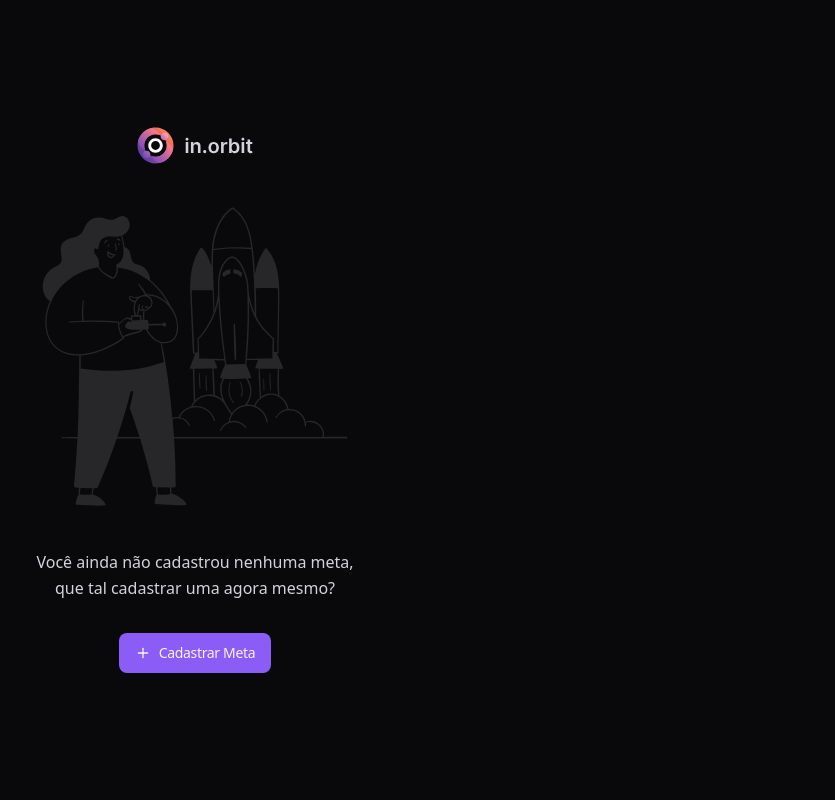
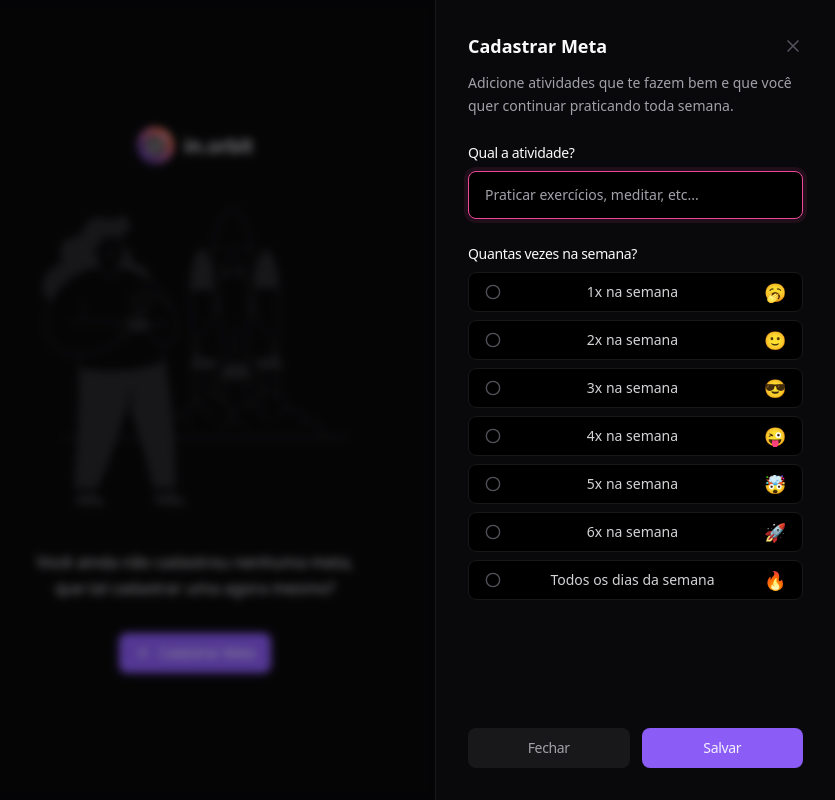
Before and after one commit to FJr-Unifil/pocket-js-front, a React (Vite) app: page / in a window 1280 px wide. Both pictures are taken after a click on the button "Cadastrar Meta". Shown: the whole page, without its empty margins (445-1280 px from the left). Built offline with nearby package versions, Linux system fonts and the light colour scheme.

Commit message:
Finish style of the dialog to add a new goal

```diff
--- a/src/App.tsx
+++ b/src/App.tsx
@@ -1,11 +1,27 @@
-import { Plus } from 'lucide-react'
+import { Plus, X } from 'lucide-react'
 
 import logo from './assets/inorbit-frame.svg'
 import letsStart from './assets/lets-start.svg'
 import { Button } from './components/button'
+import {
+  Dialog,
+  DialogClose,
+  DialogContent,
+  DialogDescription,
+  DialogTitle,
+  DialogTrigger,
+} from './components/dialog'
+import { Label } from './components/label'
+import { Input } from './components/input'
+import {
+  RadioGroup,
+  RadioGroupIndicator,
+  RadioGroupItem,
+} from './components/radio-group'
 
 export function App() {
   return (
+    <Dialog>
       <div className="h-screen flex flex-col items-center justify-center gap-8">
         <img src={logo} alt="inorbit logo" />
         <img src={letsStart} alt="illustration" />
@@ -14,10 +30,113 @@
           mesmo?
         </p>
 
+        <DialogTrigger asChild>
           <Button>
             <Plus className="size-4" />
             Cadastrar Meta
           </Button>
+        </DialogTrigger>
       </div>
+
+      <DialogContent>
+        <div className="flex flex-col gap-6 h-full">
+          <div className="flex flex-col gap-3">
+            <div className="flex items-center justify-between">
+              <DialogTitle>Cadastrar Meta</DialogTitle>
+              <DialogClose>
+                <X className="size-5 text-zinc-600" />
+              </DialogClose>
+            </div>
+            <DialogDescription>
+              Adicione atividades que te fazem bem e que você quer continuar
+              praticando toda semana.
+            </DialogDescription>
+          </div>
+
+          <form action="" className="flex flex-col justify-between flex-1">
+            <div className="flex flex-col gap-6">
+              <div className="flex flex-col gap-2">
+                <Label htmlFor="title">Qual a atividade?</Label>
+                <Input
+                  placeholder="Praticar exercícios, meditar, etc..."
+                  autoFocus
+                  id="title"
+                />
+              </div>
+
+              <div className="flex flex-col gap-2">
+                <Label htmlFor="title">Quantas vezes na semana?</Label>
+                <RadioGroup>
+                  <RadioGroupItem value="1">
+                    <RadioGroupIndicator />
+                    <span className="text-zinc-300 text-sm font-medium leading-none">
+                      1x na semana
+                    </span>
+                    <span className="text-lg leading-none">🥱</span>
+                  </RadioGroupItem>
+
+                  <RadioGroupItem value="2">
+                    <RadioGroupIndicator />
+                    <span className="text-zinc-300 text-sm font-medium leading-none">
+                      2x na semana
+                    </span>
+                    <span className="text-lg leading-none">🙂</span>
+                  </RadioGroupItem>
+
+                  <RadioGroupItem value="3">
+                    <RadioGroupIndicator />
+                    <span className="text-zinc-300 text-sm font-medium leading-none">
+                      3x na semana
+                    </span>
+                    <span className="text-lg leading-none">😎</span>
+                  </RadioGroupItem>
+
+                  <RadioGroupItem value="4">
+                    <RadioGroupIndicator />
+                    <span className="text-zinc-300 text-sm font-medium leading-none">
+                      4x na semana
+                    </span>
+                    <span className="text-lg leading-none">😜</span>
+                  </RadioGroupItem>
+
+                  <RadioGroupItem value="5">
+                    <RadioGroupIndicator />
+                    <span className="text-zinc-300 text-sm font-medium leading-none">
+                      5x na semana
+                    </span>
+                    <span className="text-lg leading-none">🤯</span>
+                  </RadioGroupItem>
+
+                  <RadioGroupItem value="6">
+                    <RadioGroupIndicator />
+                    <span className="text-zinc-300 text-sm font-medium leading-none">
+                      6x na semana
+                    </span>
+                    <span className="text-lg leading-none">🚀</span>
+                  </RadioGroupItem>
+
+                  <RadioGroupItem value="7">
+                    <RadioGroupIndicator />
+                    <span className="text-zinc-300 text-sm font-medium leading-none">
+                      Todos os dias da semana
+                    </span>
+                    <span className="text-lg leading-none">🔥</span>
+                  </RadioGroupItem>
+                </RadioGroup>
+              </div>
+            </div>
+
+            <div className="flex items-center gap-3">
+              <DialogClose asChild>
+                <Button type="button" className="flex-1" variant="secondary">
+                  Fechar
+                </Button>
+              </DialogClose>
+              <Button className="flex-1">Salvar</Button>
+            </div>
+          </form>
+        </div>
+      </DialogContent>
+    </Dialog>
   )
 }
```
Lines whose indentation alone changed are shown as unchanged.
